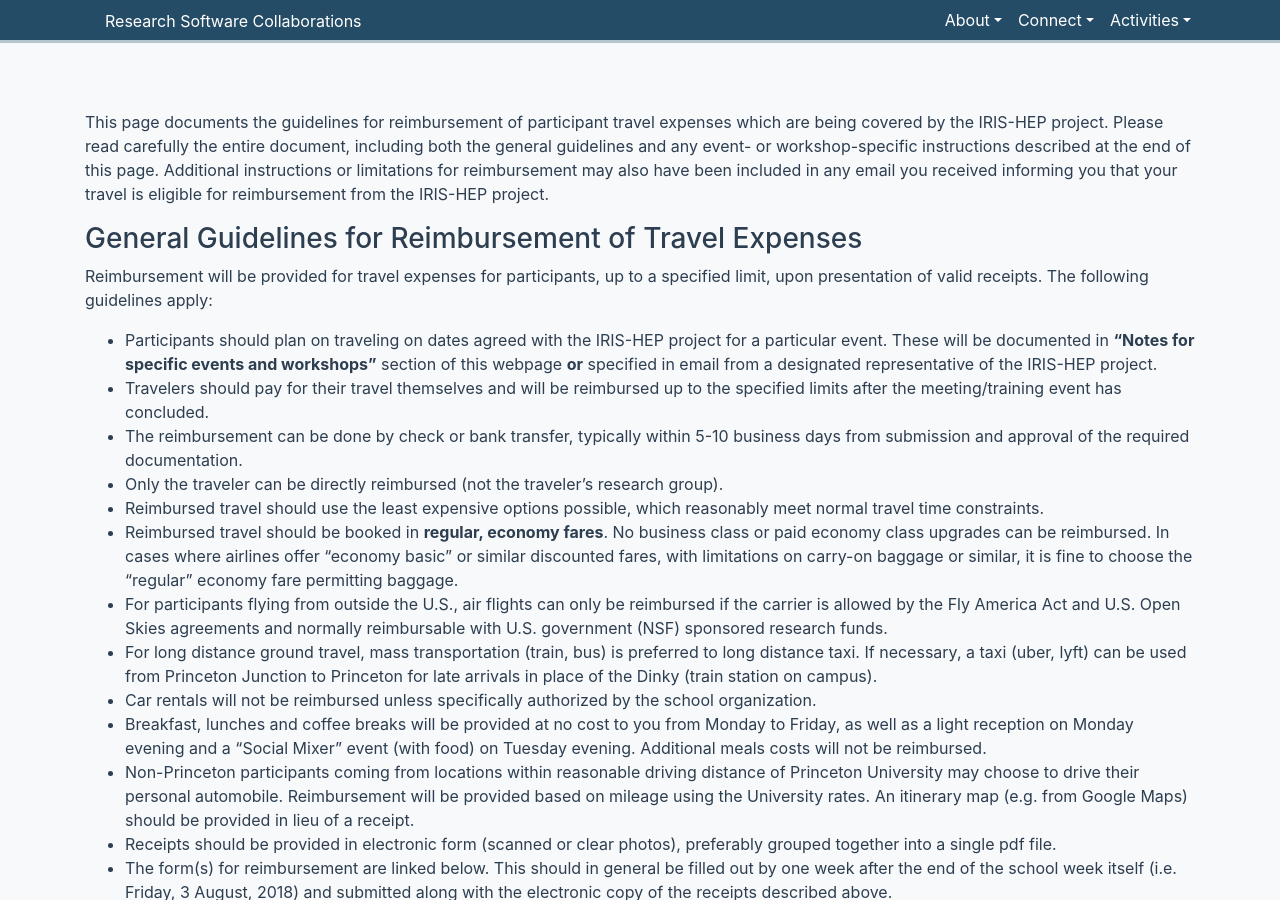
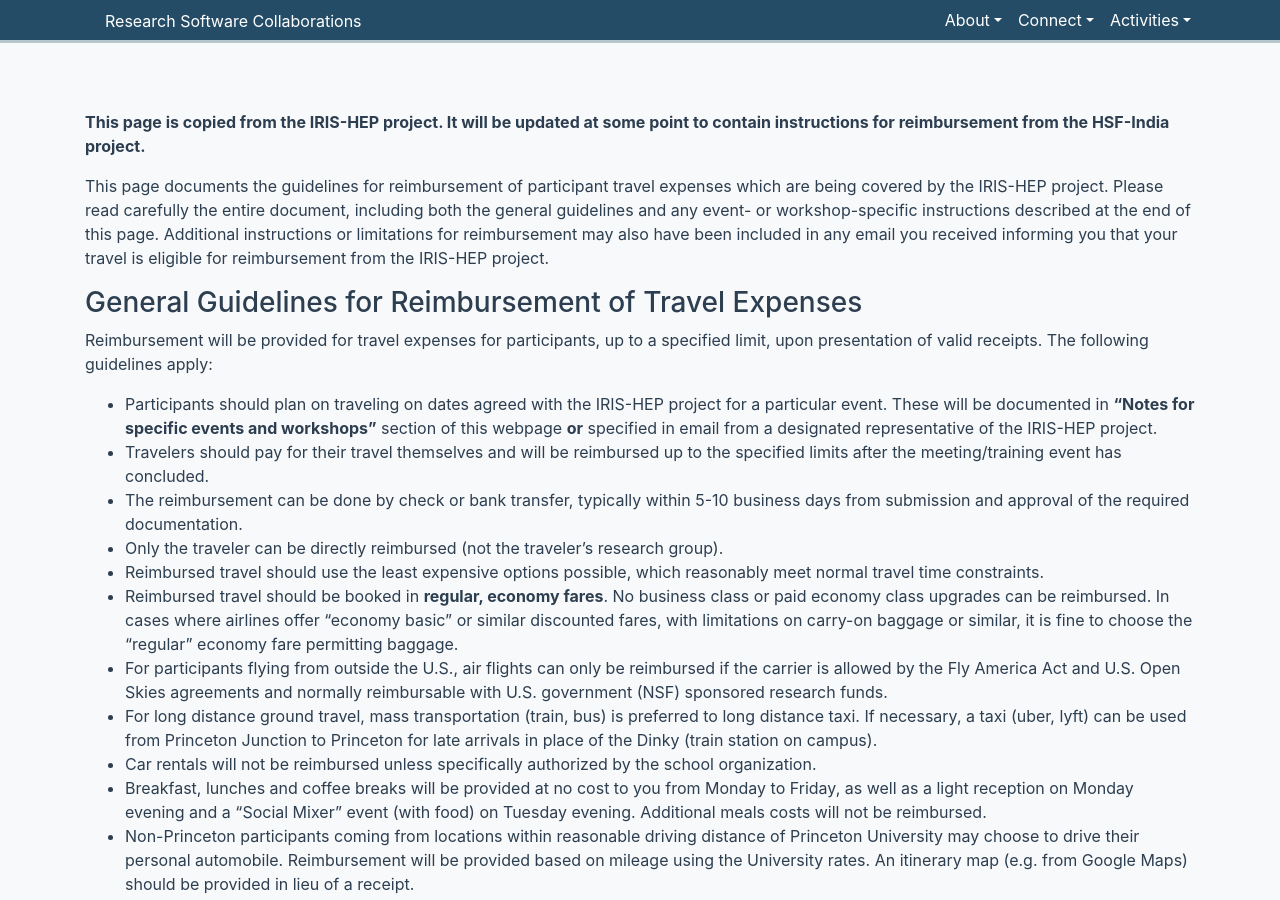
Before and after one commit to research-software-collaborations/research-software-collaborations.github.io, a Jekyll site: the page built from pages/docs/reimbursement.md, in a window 1280 px wide and 900 px high. Built offline with Jekyll 4.4.1, drawn with Linux system fonts in a browser that asks for light colours; cached includes are drawn as plain includes.

Commit message:
Change title, update to note that this is still a copy of the IRIS-HEP reimbursement page

```diff
--- a/pages/docs/reimbursement.md
+++ b/pages/docs/reimbursement.md
@@ -1,9 +1,11 @@
 ---
 permalink: /docs/reimbursement.html
 layout: default
-title: Reimbursement for travel sponsored by IRIS-HEP
+title: Reimbursement for travel sponsored by HSF-India
 pagetype: doc
 ---
+
+  **This page is copied from the IRIS-HEP project. It will be updated at some point to contain instructions for reimbursement from the HSF-India project.**
 
   This page documents the guidelines for reimbursement of participant travel
 expenses which are being covered by the IRIS-HEP project. Please read
```
